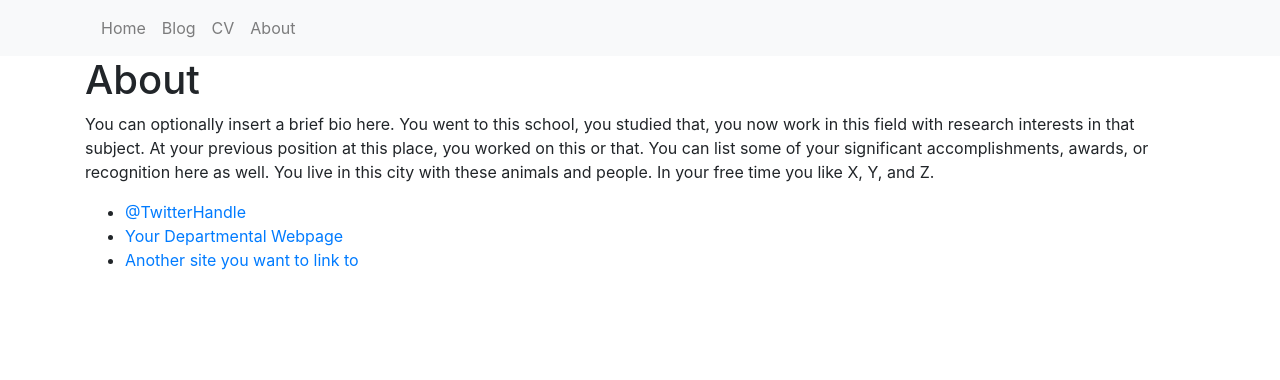
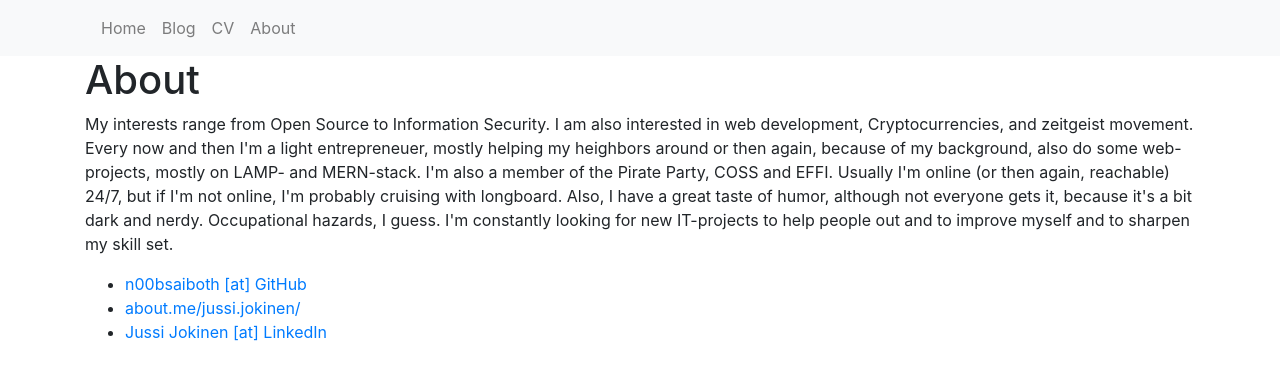
Before and after one commit to n00bsaiboth/n00bsaiboth.github.io, a Jekyll site: the page built from about/index.html, in a window 1280 px wide. Shown: the top 380 px of the page. Built offline with Jekyll 4.4.1, drawn with Linux system fonts in a browser that asks for light colours.

Commit message:
Update index.html
Updated the about page.

```diff
--- a/about/index.html
+++ b/about/index.html
@@ -1,15 +1,25 @@
 ---
 layout: default
-title: About Hank Quinlan
+title: n00bsaiboth's GitHub Pages
 ---
 
-		<div class="about">
-			<h1>About</h1>
-			<p>You can optionally insert a brief bio here. You went to this school, you studied that, you now work in this field with research interests in that subject. At your previous position at this place, you worked on this or that. You can list some of your significant accomplishments, awards, or recognition here as well. You live in this city with these animals and people. In your free time you like X, Y, and Z.</p>
+<article class="about">
+	<h1>About</h1>
+	<p>My interests range from Open Source to Information Security. I am also interested in web development, Cryptocurrencies, and zeitgeist movement.
 
-			<ul class="contacts">
-				<li><a href="#">@TwitterHandle</a></li>
-				<li><a href="#">Your Departmental Webpage</a></li>
-				<li><a href="#">Another site you want to link to</a></li>
-				</ul>
-		</div>
+	Every now and then I'm a light entrepreneuer, mostly helping my heighbors around or then again, because of my background, also do some web-projects, mostly on LAMP- and MERN-stack.
+
+	I'm also a member of the Pirate Party, COSS and EFFI.
+
+	Usually I'm online (or then again, reachable) 24/7, but if I'm not online, I'm probably cruising with longboard.
+
+	Also, I have a great taste of humor, although not everyone gets it, because it's a bit dark and nerdy. Occupational hazards, I guess.
+
+	I'm constantly looking for new IT-projects to help people out and to improve myself and to sharpen my skill set. </p>
+
+	<ul class="more-info">
+		<li><a href="https://github.com/n00bsaiboth" target="_blank">n00bsaiboth [at] GitHub</a></li>
+		<li><a href="https://about.me/jussi.jokinen/" target="_blank">about.me/jussi.jokinen/</a></li>
+		<li><a href="https://www.linkedin.com/in/jussi-jokinen-86722634/" target="_blank">Jussi Jokinen [at] LinkedIn</a></li>
+	</ul>
+</article>
```
